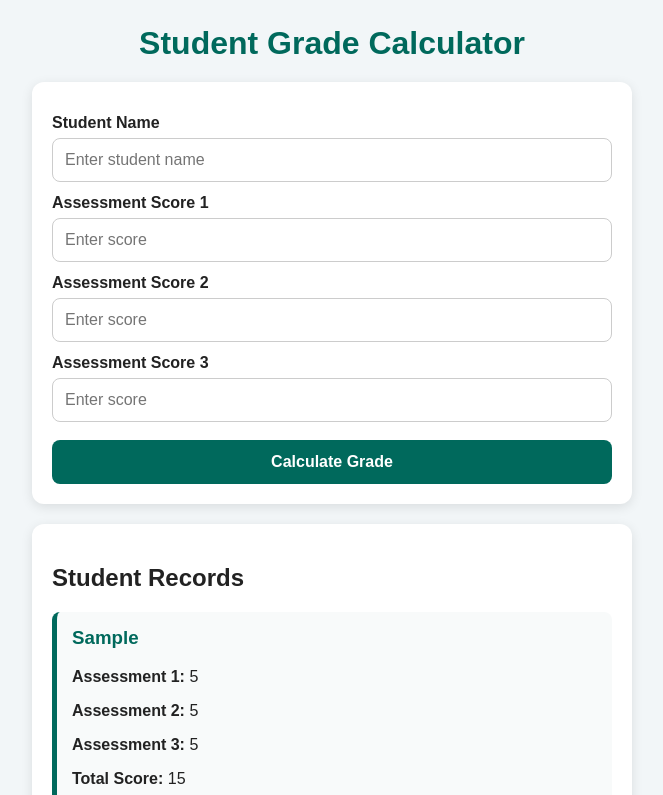
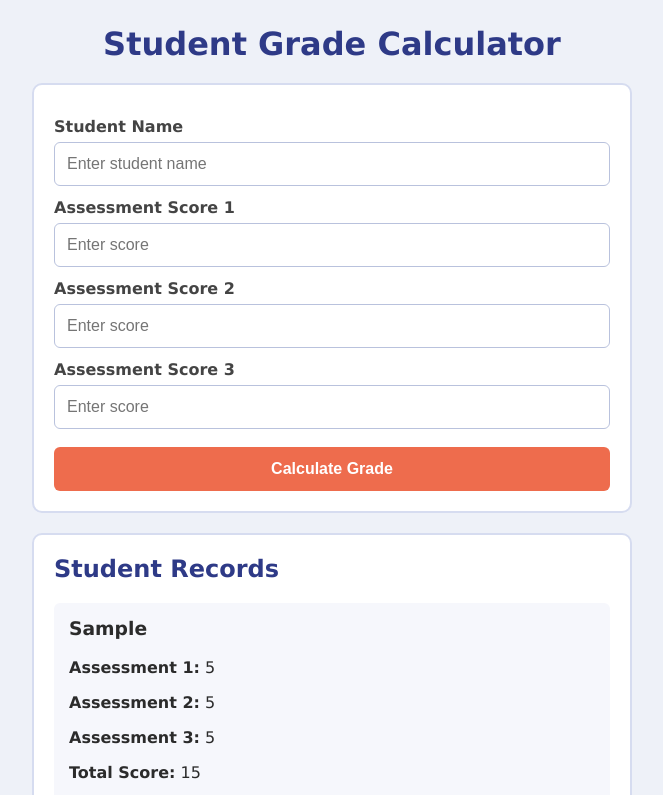
Before and after one commit to igwechigozie/Group-16-Project-4, a plain HTML site: page index.html in a window 1280 px wide. Both pictures are taken after typing "Sample", "5", "5", "5" into the empty fields and a click on the button "Calculate Grade". Shown: the top 795 px of the page, without its empty margins (308-971 px from the left). Drawn offline with Linux system fonts and the light colour scheme.

Commit message:
updated html, css and js

```diff
--- a/index.html
+++ b/index.html
@@ -5,105 +5,16 @@
   <meta name="viewport" content="width=device-width, initial-scale=1.0">
   <title>Student Grade Calculator</title>
 
-    <style>
-        * {
-            box-sizing: border-box;
-        }
-
-        body {
-            margin: 0;
-            font-family: Arial, sans-serif;
-            background: #f2f6f8;
-            color: #222;
-        }
-
-        .container {
-            width: 92%;
-            max-width: 600px;
-            margin: 25px auto;
-        }
-
-        h1 {
-            text-align: center;
-            color: #00695c;
-            margin-bottom: 20px;
-        }
-
-        .card {
-            background: white;
-            padding: 20px;
-            border-radius: 12px;
-            box-shadow: 0 3px 12px rgba(0,0,0,0.1);
-            margin-bottom: 20px;
-        }
-
-        label {
-            display: block;
-            font-weight: bold;
-            margin-top: 12px;
-            margin-bottom: 6px;
-        }
-
-        input {
-            width: 100%;
-            padding: 12px;
-            border: 1px solid #ccc;
-            border-radius: 8px;
-            font-size: 16px;
-        }
-
-        button {
-            width: 100%;
-            padding: 13px;
-            margin-top: 18px;
-            border: none;
-            border-radius: 8px;
-            background: #00695c;
-            color: white;
-            font-size: 16px;
-            font-weight: bold;
-        }
-
-        button:active {
-            opacity: 0.8;
-        }
-
-        .record {
-            border-left: 5px solid #00695c;
-            background: #f8fafa;
-            padding: 15px;
-            margin-top: 15px;
-            border-radius: 8px;
-        }
-
-        .record h3 {
-            margin-top: 0;
-            color: #00695c;
-        }
-
-        .delete-btn {
-            background: #d32f2f;
-            margin-top: 10px;
-        }
-
-        #records {
-            margin-top: 10px;
-        }
-
-        .empty {
-            text-align: center;
-            color: #777;
-            padding: 15px;
-        }
-    </style>
+  <!-- link to our separate CSS file -->
+  <link rel="stylesheet" href="style.css">
 </head>
-
 <body>
 
   <div class="container">
 
     <h1>Student Grade Calculator</h1>
 
+    <!-- form for entering a student's scores -->
     <div class="card">
 
       <label for="studentName">Student Name</label>
@@ -118,156 +29,21 @@
       <label for="score3">Assessment Score 3</label>
       <input type="number" id="score3" placeholder="Enter score">
 
-        <button onclick="calculateGrade()">Calculate Grade</button>
+      <button id="calculateBtn">Calculate Grade</button>
 
     </div>
 
+    <!-- list of saved students shows up here -->
     <div class="card">
       <h2>Student Records</h2>
       <div id="records">
-            <div class="empty">No student records yet.</div>
+        <p class="empty">No student records yet.</p>
       </div>
     </div>
 
   </div>
 
-<script>
-
-    let records = JSON.parse(localStorage.getItem("studentRecords_group16")) || [];
-
-    function calculateGrade() {
-
-        const name = document.getElementById("studentName").value.trim();
-
-        const score1 = Number(document.getElementById("score1").value);
-        const score2 = Number(document.getElementById("score2").value);
-        const score3 = Number(document.getElementById("score3").value);
-
-        if (name === "") {
-            alert("Please enter the student's name.");
-            return;
-        }
-
-        if (
-            document.getElementById("score1").value === "" ||
-            document.getElementById("score2").value === "" ||
-            document.getElementById("score3").value === ""
-        ) {
-            alert("Please enter all three assessment scores.");
-            return;
-        }
-
-        if (
-            score1 < 0 || score1 > 100 ||
-            score2 < 0 || score2 > 100 ||
-            score3 < 0 || score3 > 100
-        ) {
-            alert("Scores must be between 0 and 100.");
-            return;
-        }
-
-        const total = score1 + score2 + score3;
-        const average = total / 3;
-
-        let grade;
-
-        if (average >= 70) {
-            grade = "A";
-        } else if (average >= 60) {
-            grade = "B";
-        } else if (average >= 50) {
-            grade = "C";
-        } else if (average >= 45) {
-            grade = "D";
-        } else if (average >= 40) {
-            grade = "E";
-        } else {
-            grade = "F";
-        }
-
-        const status = average >= 40 ? "PASS" : "FAIL";
-
-        const student = {
-            id: Date.now(),
-            name: name,
-            score1: score1,
-            score2: score2,
-            score3: score3,
-            total: total,
-            average: average.toFixed(2),
-            grade: grade,
-            status: status
-        };
-
-        records.push(student);
-
-        localStorage.setItem("studentRecords_group16", JSON.stringify(records));
-
-        displayRecords();
-
-        document.getElementById("studentName").value = "";
-        document.getElementById("score1").value = "";
-        document.getElementById("score2").value = "";
-        document.getElementById("score3").value = "";
-    }
-
-    function displayRecords() {
-
-        const recordsDiv = document.getElementById("records");
-
-        if (records.length === 0) {
-            recordsDiv.innerHTML =
-                '<div class="empty">No student records yet.</div>';
-            return;
-        }
-
-        recordsDiv.innerHTML = "";
-
-        records.forEach(function(student) {
-
-            const record = document.createElement("div");
-
-            record.className = "record";
-
-            record.innerHTML = `
-                <h3>${student.name}</h3>
-
-                <p><strong>Assessment 1:</strong> ${student.score1}</p>
-                <p><strong>Assessment 2:</strong> ${student.score2}</p>
-                <p><strong>Assessment 3:</strong> ${student.score3}</p>
-
-                <p><strong>Total Score:</strong> ${student.total}</p>
-
-                <p><strong>Average Score:</strong> ${student.average}</p>
-
-                <p><strong>Grade:</strong> ${student.grade}</p>
-
-                <p><strong>Status:</strong> ${student.status}</p>
-
-                <button class="delete-btn"
-                    onclick="deleteRecord(${student.id})">
-                    Delete Record
-                </button>
-            `;
-
-            recordsDiv.appendChild(record);
-        });
-    }
-
-    function deleteRecord(id) {
-
-        records = records.filter(function(student) {
-            return student.id !== id;
-        });
-
-        localStorage.setItem("studentRecords_group16", JSON.stringify(records));
-
-        displayRecords();
-    }
-
-    displayRecords();
-
-</script>
-
+  <!-- link to our separate JS file, placed at the bottom so the page loads first -->
+  <script src="script.js"></script>
 </body>
 </html>
--- /dev/null
+++ b/script.js
@@ -0,0 +1,160 @@
+
+// Student Grade Calculator
+var records = [];
+
+var savedRecords = localStorage.getItem("studentRecords");
+if (savedRecords !== null) {
+  records = JSON.parse(savedRecords);
+}
+
+
+// Runs when the user clicks the "Calculate Grade" button
+function calculateGrade() {
+
+  // 1. Get the values from the input boxes
+  var nameInput = document.getElementById("studentName");
+  var score1Input = document.getElementById("score1");
+  var score2Input = document.getElementById("score2");
+  var score3Input = document.getElementById("score3");
+
+  var name = nameInput.value.trim();
+  var score1 = Number(score1Input.value);
+  var score2 = Number(score2Input.value);
+  var score3 = Number(score3Input.value);
+
+  // 2. Check that everything was filled in correctly
+  if (name === "") {
+    alert("Please enter the student's name.");
+    return; // stop the function here
+  }
+
+  if (score1Input.value === "" || score2Input.value === "" || score3Input.value === "") {
+    alert("Please enter all three assessment scores.");
+    return;
+  }
+
+  if (score1 < 0 || score1 > 100 || score2 < 0 || score2 > 100 || score3 < 0 || score3 > 100) {
+    alert("Scores must be between 0 and 100.");
+    return;
+  }
+
+  // 3. Do the maths
+  var total = score1 + score2 + score3;
+  var average = total / 3;
+  var grade = getGradeLetter(average);
+  var status = average >= 40 ? "PASS" : "FAIL";
+
+  // 4. Build a simple object to represent this student
+  var student = {
+    id: Date.now(), // a unique number based on the current time
+    name: name,
+    score1: score1,
+    score2: score2,
+    score3: score3,
+    total: total,
+    average: average.toFixed(2), // round to 2 decimal places
+    grade: grade,
+    status: status
+  };
+
+  // 5. Add it to our list and save everything
+  records.push(student);
+  saveRecords();
+
+  // 6. Update the page and clear the form
+  showRecords();
+  clearForm();
+}
+
+
+// Works out the letter grade based on the average score
+function getGradeLetter(average) {
+  if (average >= 70) {
+    return "A";
+  } else if (average >= 60) {
+    return "B";
+  } else if (average >= 50) {
+    return "C";
+  } else if (average >= 45) {
+    return "D";
+  } else if (average >= 40) {
+    return "E";
+  } else {
+    return "F";
+  }
+}
+
+
+// Saves the records array into localStorage so it's not lost on refresh
+function saveRecords() {
+  localStorage.setItem("studentRecords", JSON.stringify(records));
+}
+
+
+// Clears the input boxes after a record is saved
+function clearForm() {
+  document.getElementById("studentName").value = "";
+  document.getElementById("score1").value = "";
+  document.getElementById("score2").value = "";
+  document.getElementById("score3").value = "";
+}
+
+
+// Displays all the student records on the page
+function showRecords() {
+
+  var recordsDiv = document.getElementById("records");
+
+  // If there are no records, show a simple message
+  if (records.length === 0) {
+    recordsDiv.innerHTML = '<p class="empty">No student records yet.</p>';
+    return;
+  }
+
+  // Otherwise, build up the HTML for every record
+  var html = "";
+
+  for (var i = 0; i < records.length; i++) {
+    var student = records[i];
+
+    html += '<div class="record">';
+    html += "<h3>" + student.name + "</h3>";
+    html += "<p><strong>Assessment 1:</strong> " + student.score1 + "</p>";
+    html += "<p><strong>Assessment 2:</strong> " + student.score2 + "</p>";
+    html += "<p><strong>Assessment 3:</strong> " + student.score3 + "</p>";
+    html += "<p><strong>Total Score:</strong> " + student.total + "</p>";
+    html += "<p><strong>Average Score:</strong> " + student.average + "</p>";
+    html += "<p><strong>Grade:</strong> " + student.grade + "</p>";
+    html += "<p><strong>Status:</strong> " + student.status + "</p>";
+    html += '<button class="delete-btn" onclick="deleteRecord(' + student.id + ')">Delete Record</button>';
+    html += "</div>";
+  }
+
+  recordsDiv.innerHTML = html;
+}
+
+
+// Removes a single record by its id
+function deleteRecord(id) {
+
+  var newRecords = [];
+
+  // keep every record that does NOT match the id we want to delete
+  for (var i = 0; i < records.length; i++) {
+    if (records[i].id !== id) {
+      newRecords.push(records[i]);
+    }
+  }
+
+  records = newRecords;
+  saveRecords();
+  showRecords();
+}
+
+
+
+// connect the button click to our function
+document.getElementById("calculateBtn").addEventListener("click", calculateGrade);
+
+// show any records that were already saved
+showRecords();
--- /dev/null
+++ b/style.css
@@ -0,0 +1,104 @@
+/* ---------- basic page setup ---------- */
+
+body {
+  margin: 0;
+  font-family: Verdana, Arial, sans-serif;
+  background-color: #eef1f8;
+  color: #2b2b2b;
+}
+
+.container {
+  width: 92%;
+  max-width: 600px;
+  margin: 25px auto;
+}
+
+h1 {
+  text-align: center;
+  color: #2e3a87;
+  margin-bottom: 20px;
+}
+
+/* ---------- the white boxes ---------- */
+
+.card {
+  background-color: white;
+  padding: 20px;
+  border-radius: 10px;
+  border: 2px solid #d6dcf0;
+  margin-bottom: 20px;
+}
+
+.card h2 {
+  color: #2e3a87;
+  margin-top: 0;
+}
+
+/* ---------- form styling ---------- */
+
+label {
+  display: block;
+  font-weight: bold;
+  margin-top: 12px;
+  margin-bottom: 6px;
+  color: #444444;
+}
+
+input {
+  width: 100%;
+  padding: 12px;
+  border: 1px solid #b9c2dd;
+  border-radius: 6px;
+  font-size: 16px;
+  box-sizing: border-box; /* keeps padding from making inputs too wide */
+}
+
+input:focus {
+  outline: none;
+  border-color: #2e3a87;
+}
+
+button {
+  width: 100%;
+  padding: 13px;
+  margin-top: 18px;
+  border: none;
+  border-radius: 6px;
+  background-color: #ee6c4d;
+  color: white;
+  font-size: 16px;
+  font-weight: bold;
+  cursor: pointer;
+}
+
+button:active {
+  opacity: 0.8;
+}
+
+/* ---------- delete button is a bit different ---------- */
+
+.delete-btn {
+  background-color: #c1121f;
+  margin-top: 10px;
+}
+
+/* ---------- each saved student record ---------- */
+
+.record {
+  /* border-left: 5px solid #2e3a87; */
+  background-color: #f6f7fc;
+  padding: 15px;
+  margin-top: 15px;
+  border-radius: 6px;
+}
+
+.record h3 {
+  margin-top: 0;
+  /* color: #2e3a87; */
+}
+
+.empty {
+  text-align: center;
+  color: #777777;
+  padding: 15px;
+}
```
Lines whose indentation alone changed are shown as unchanged.
